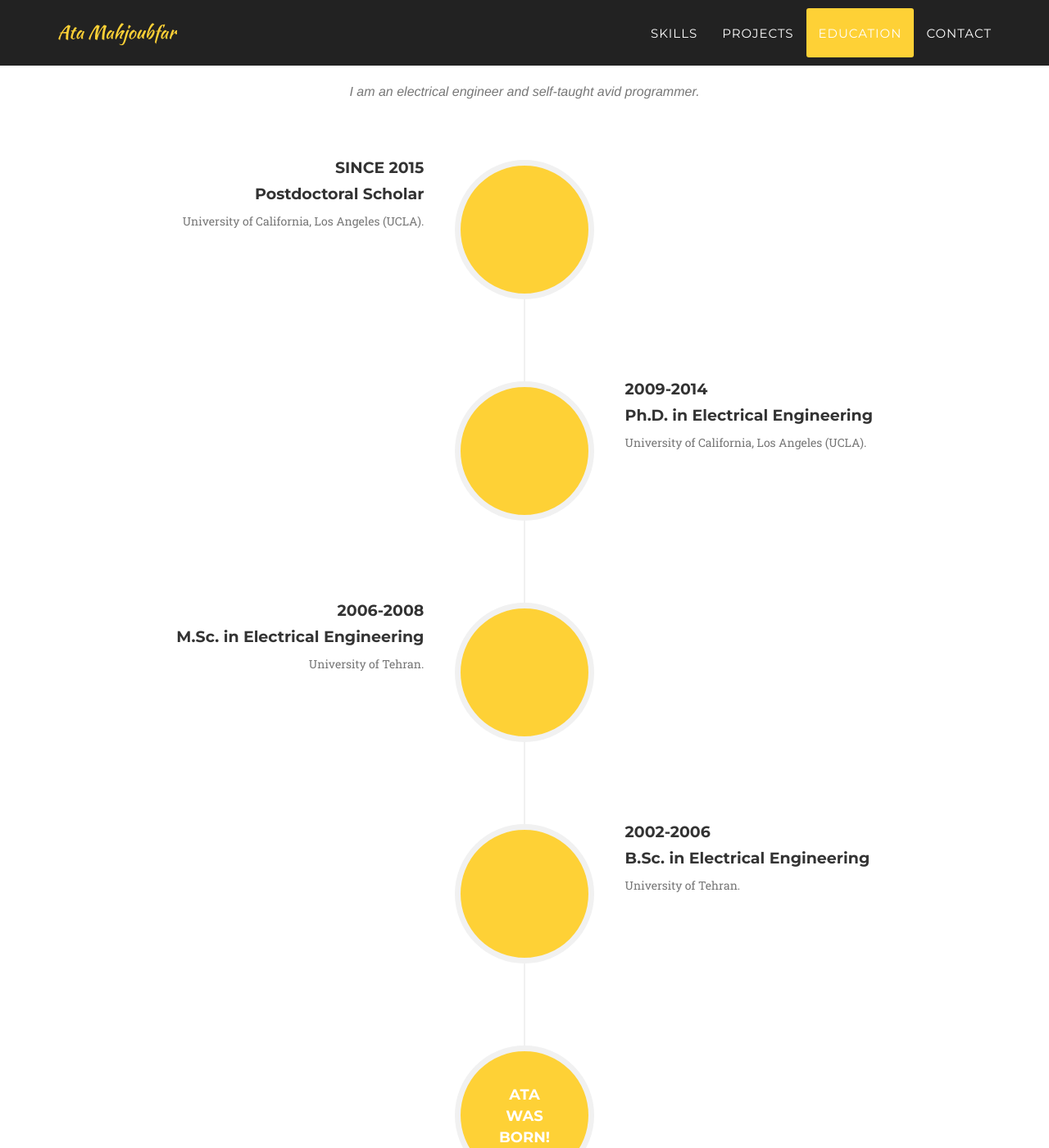
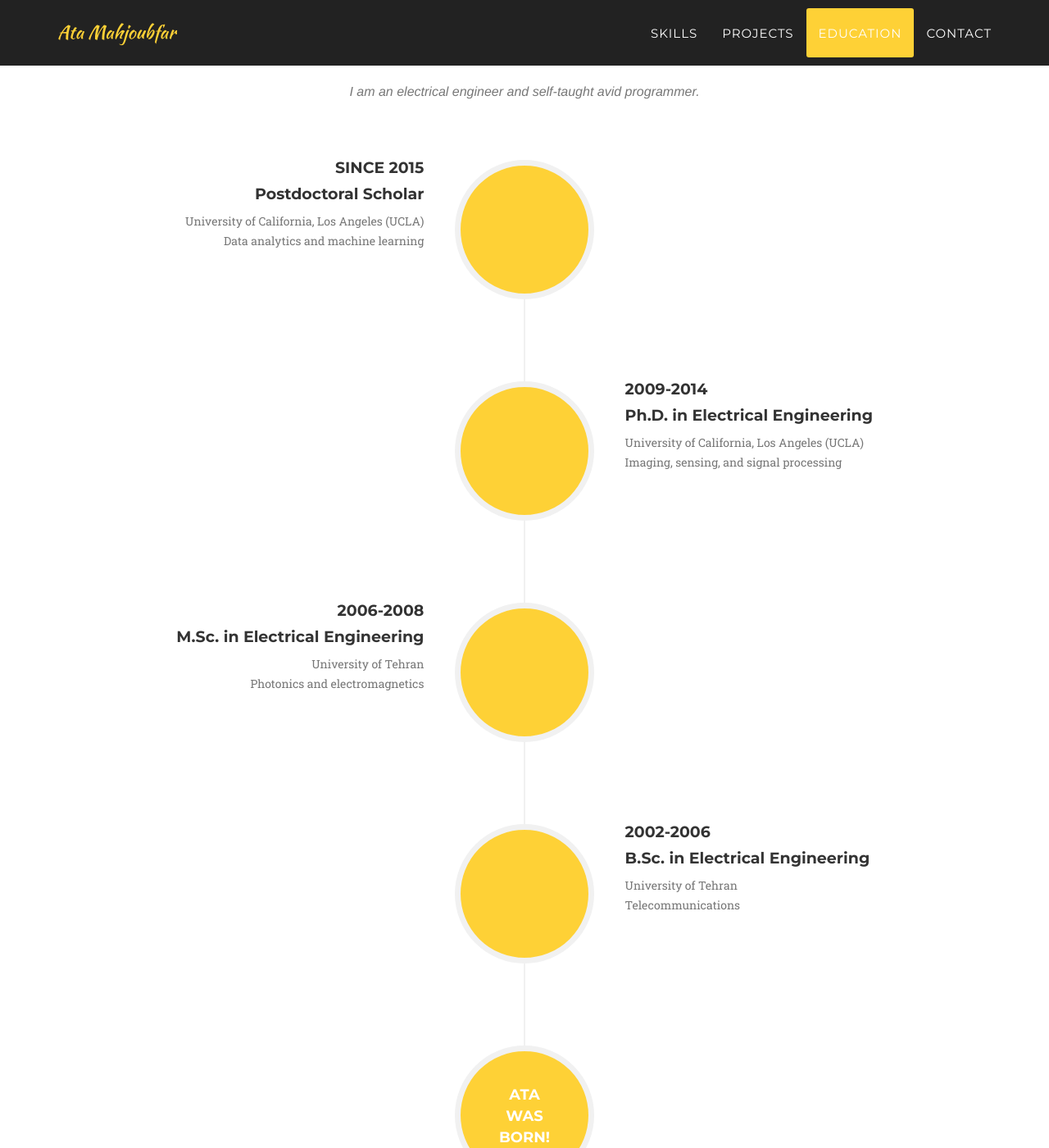
Before and after one commit to atamahjoubfar/atamahjoubfar.github.io, a Jekyll site: the page built from _posts/2014-07-17-project-2.markdown, in a window 1280 px wide and 1400 px high, scrolled down 2373 px. Shown: the whole window at 82% size. Built offline with Jekyll 4.4.1, drawn with Linux system fonts in a browser that asks for light colours; some web fonts are replaced; some of the changed text lies outside the part shown.

Commit message:
Education section updated with topics worked on and Projects got corrected slightly

```diff
--- a/_includes/education.html
+++ b/_includes/education.html
@@ -20,7 +20,8 @@
                                     <h4 class="subheading">Postdoctoral Scholar</h4>
                                 </div>
                                 <div class="timeline-body">
-                                    <p class="text-muted">University of California, Los Angeles (UCLA).</p>
+                                    <p class="text-muted">University of California, Los Angeles (UCLA)</p>
+                                    <p class="text-muted">Data analytics and machine learning</p>
                                 </div>
                             </div>
                         </li>
@@ -34,7 +35,8 @@
                                     <h4 class="subheading">Ph.D. in Electrical Engineering</h4>
                                 </div>
                                 <div class="timeline-body">
-                                    <p class="text-muted">University of California, Los Angeles (UCLA).</p>
+                                    <p class="text-muted">University of California, Los Angeles (UCLA)</p>
+                                    <p class="text-muted">Imaging, sensing, and signal processing</p>
                                 </div>
                             </div>
                         </li>
@@ -48,7 +50,8 @@
                                     <h4 class="subheading">M.Sc. in Electrical Engineering</h4>
                                 </div>
                                 <div class="timeline-body">
-                                    <p class="text-muted">University of Tehran.</p>
+                                    <p class="text-muted">University of Tehran</p>
+                                    <p class="text-muted">Photonics and electromagnetics</p>
                                 </div>
                             </div>
                         </li>
@@ -62,7 +65,8 @@
                                     <h4 class="subheading">B.Sc. in Electrical Engineering</h4>
                                 </div>
                                 <div class="timeline-body">
-                                    <p class="text-muted">University of Tehran.</p>
+                                    <p class="text-muted">University of Tehran</p>
+                                    <p class="text-muted">Telecommunications</p>
                                 </div>
                             </div>
                         </li>
--- a/_includes/projects.html
+++ b/_includes/projects.html
@@ -4,7 +4,7 @@
             <div class="row">
                 <div class="col-lg-12 text-center">
                     <h2 class="section-heading">Projects</h2>
-                    <h3 class="section-subheading text-muted">An overview of Ata's projects will be here soon. Mark your calenders to visit this page again in a few weeks!</h3>
+                    <h3 class="section-subheading text-muted">Hera are a few of the projects that I have worked on!</h3>
                 </div>
             </div>
             <div class="row">
--- a/_posts/2014-07-17-project-2.markdown
+++ b/_posts/2014-07-17-project-2.markdown
@@ -1,6 +1,6 @@
 ---
 title: Big data
-subtitle: Algorithm intellectual property
+subtitle: Intellectual property
 layout: default
 modal-id: 2
 date: 2015-07-01
```
